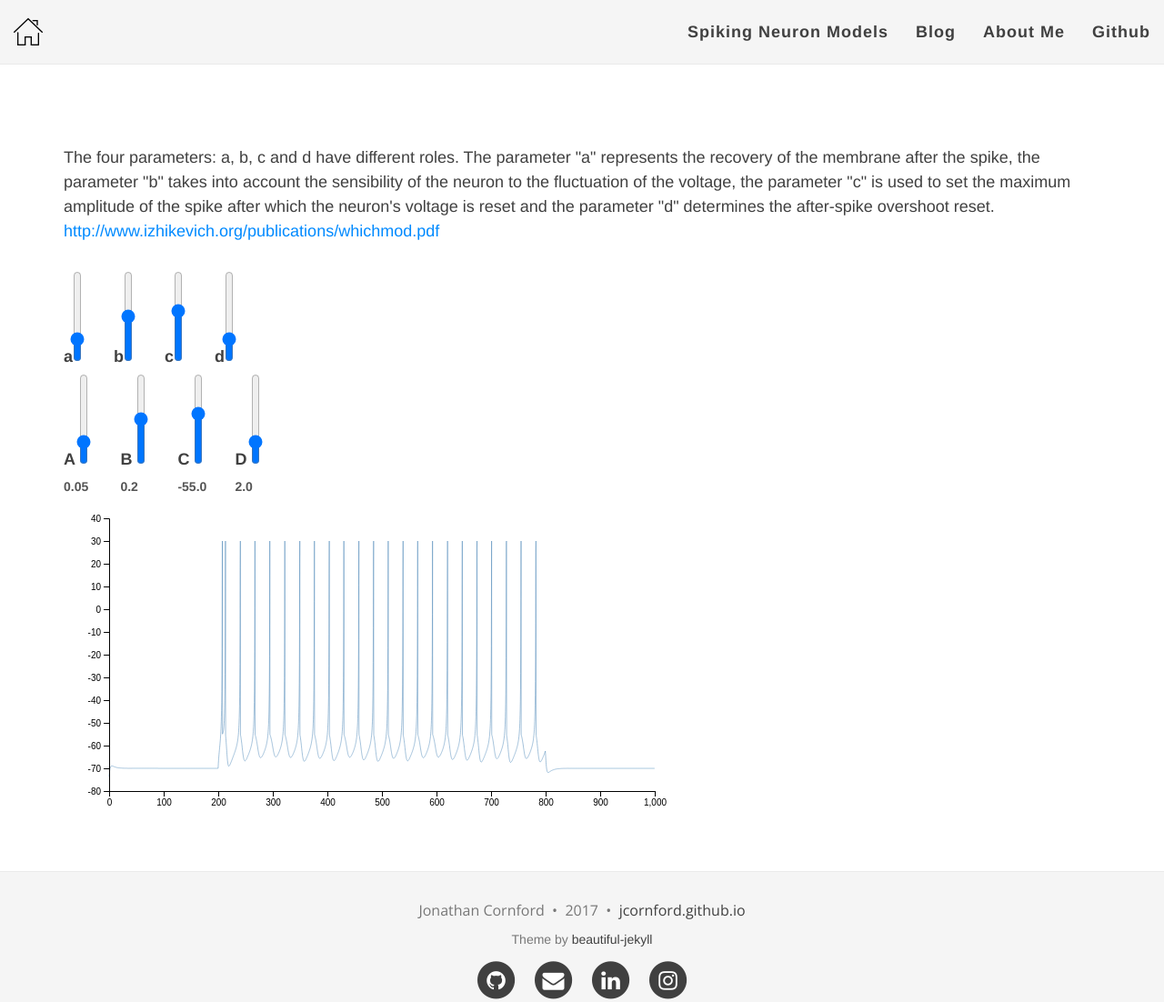
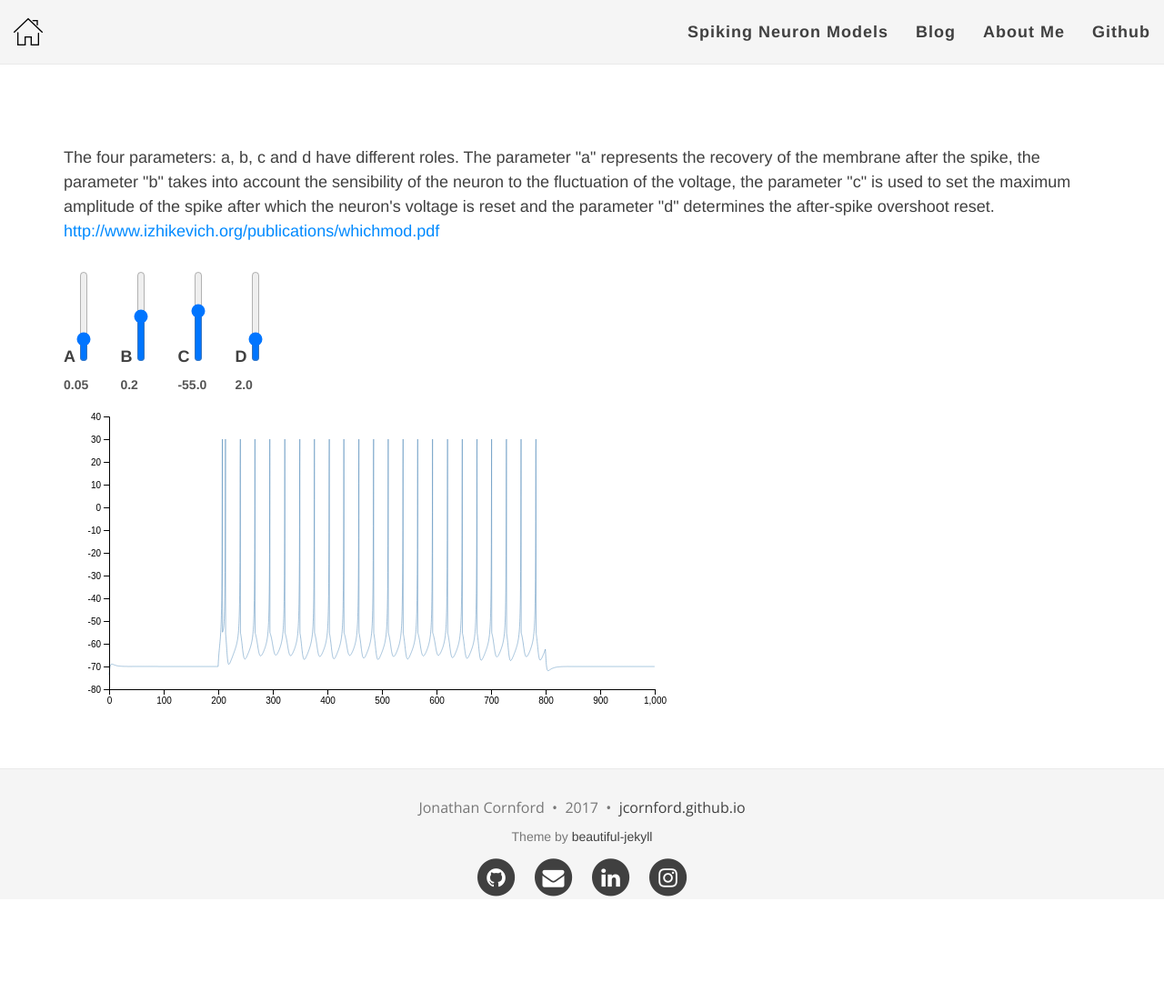
Before and after one commit to jcornford/jcornford.github.io, a Jekyll site: the page built from Izhikevich_model.html, in a window 1280 px wide and 1102 px high. Shown: the whole window at 91% size. Built offline with Jekyll 4.4.1, drawn with Linux system fonts in a browser that asks for light colours; nearby versions of some CDN libraries.

Commit message:
commiting changes in case of powercut

```diff
--- a/Izhikevich_model.html
+++ b/Izhikevich_model.html
@@ -25,12 +25,9 @@ the parameter "c" is used to set the maximum amplitude of the spike after which
 "d" determines the after-spike overshoot reset.<a href="http://www.izhikevich.org/publications/whichmod.pdf"> http://www.izhikevich.org/publications/whichmod.pdf </a>
 </p>
 
-<label><span>a</span><input type="range" id="slider1" class="slider" orient="vertical" min="0" max="0.5" step="0.1" value = "0.05" /></label>
-<label><span>b</span><input type="range" id="slider2" class="slider" orient="vertical" min="-0.1" max="0.5" step="0.025"  value = "0.2" /></label>
-<label><span>c</span><input type="range" id="slider3" class="slider" orient="vertical" min="-75" max="-40" step="1" value = "-55.0" /></label>
-<label><span>d</span><input type="range" id="slider4" class="slider" orient="vertical" min="0" max="10" step="0.5" value = "2.0" /></label>
 
-<form name="registrationForm">
+
+<form name="Izhikevich parameters">
     <label> <span>A</span>
     <input type="range" name="aInputName" id="aInputId" value="0.05" min="0" max="0.5" step="0.1" oninput="aOutputId.value = aInputId.value" orient="vertical">
     <output name="aOutputName" id="aOutputId">0.05</output>
```
